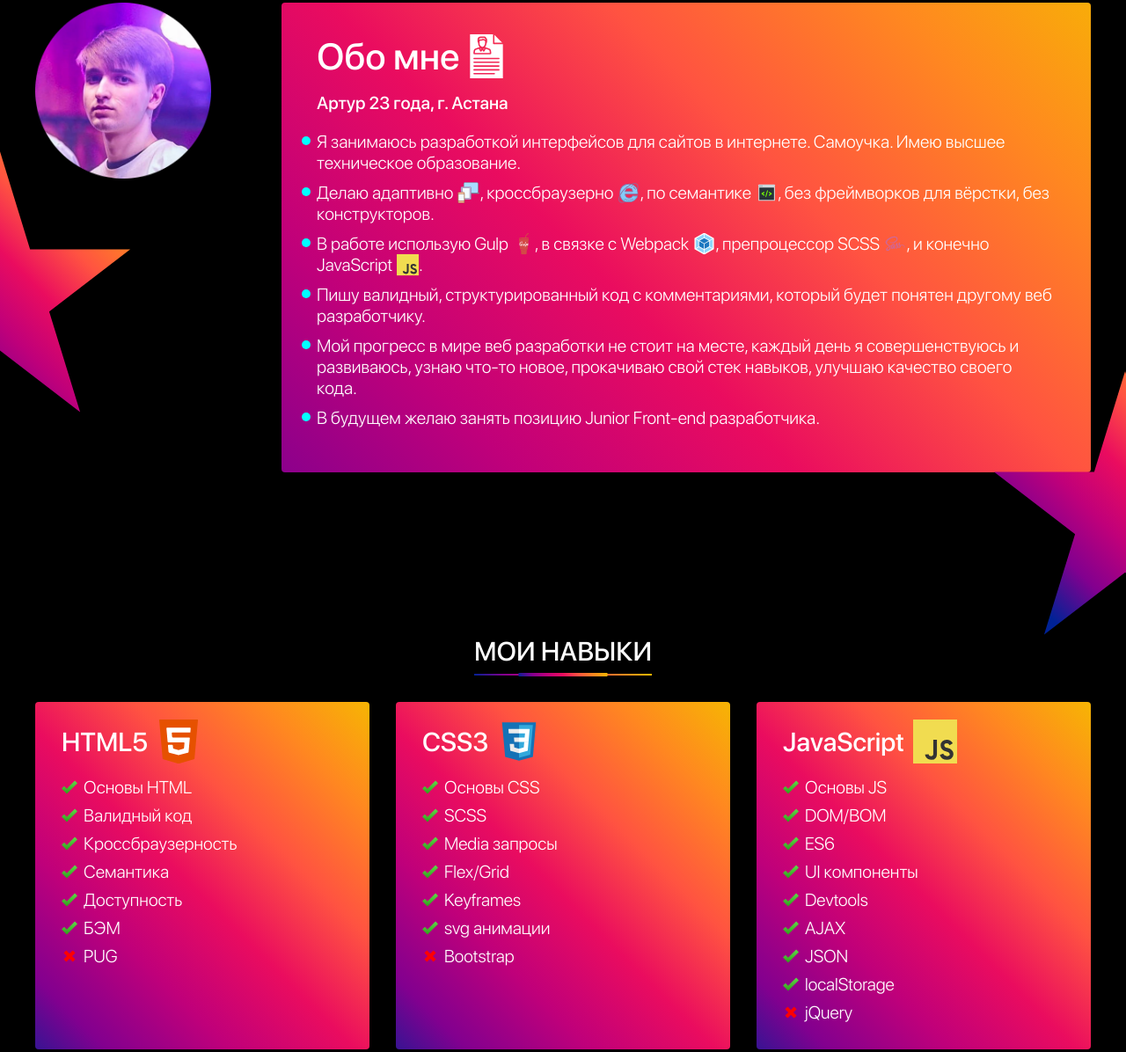
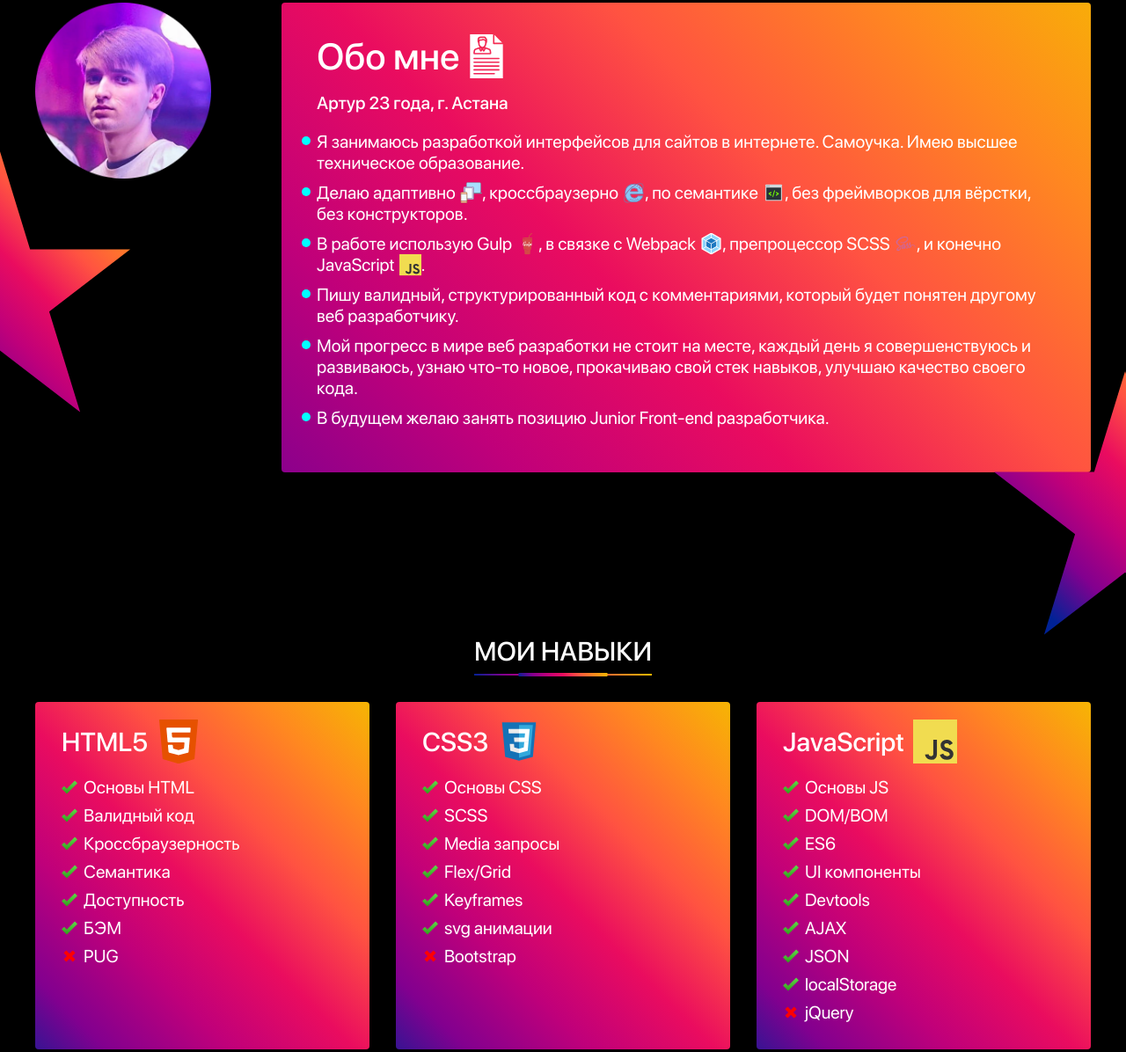
Before and after one commit to one-ess/portfolio, a website: page src/index.html in a window 1280 px wide. Shown: the part 923-2119 px from the top of the page at 88% size. Drawn offline with nearby package versions, Linux system fonts and the light colour scheme; files that its build step writes are made by us from their sources; files whose address does not match are found by name.

Commit message:
change fontweight

```diff
--- a/src/scss/sections/_about.scss
+++ b/src/scss/sections/_about.scss
@@ -128,7 +128,7 @@
 
   &__text {
     position: relative;
-    font-weight: 300;
+    font-weight: 400;
     margin-bottom: 10px;
     &::before {
       content: "";
--- a/src/scss/sections/_skills.scss
+++ b/src/scss/sections/_skills.scss
@@ -132,7 +132,7 @@
 
   &__sub-item {
     position: relative;
-    font-weight: 300;
+    font-weight: 400;
     &::before {
       content: "";
       position: absolute;
```
Also changed, not shown: build/css/index.min.css.
